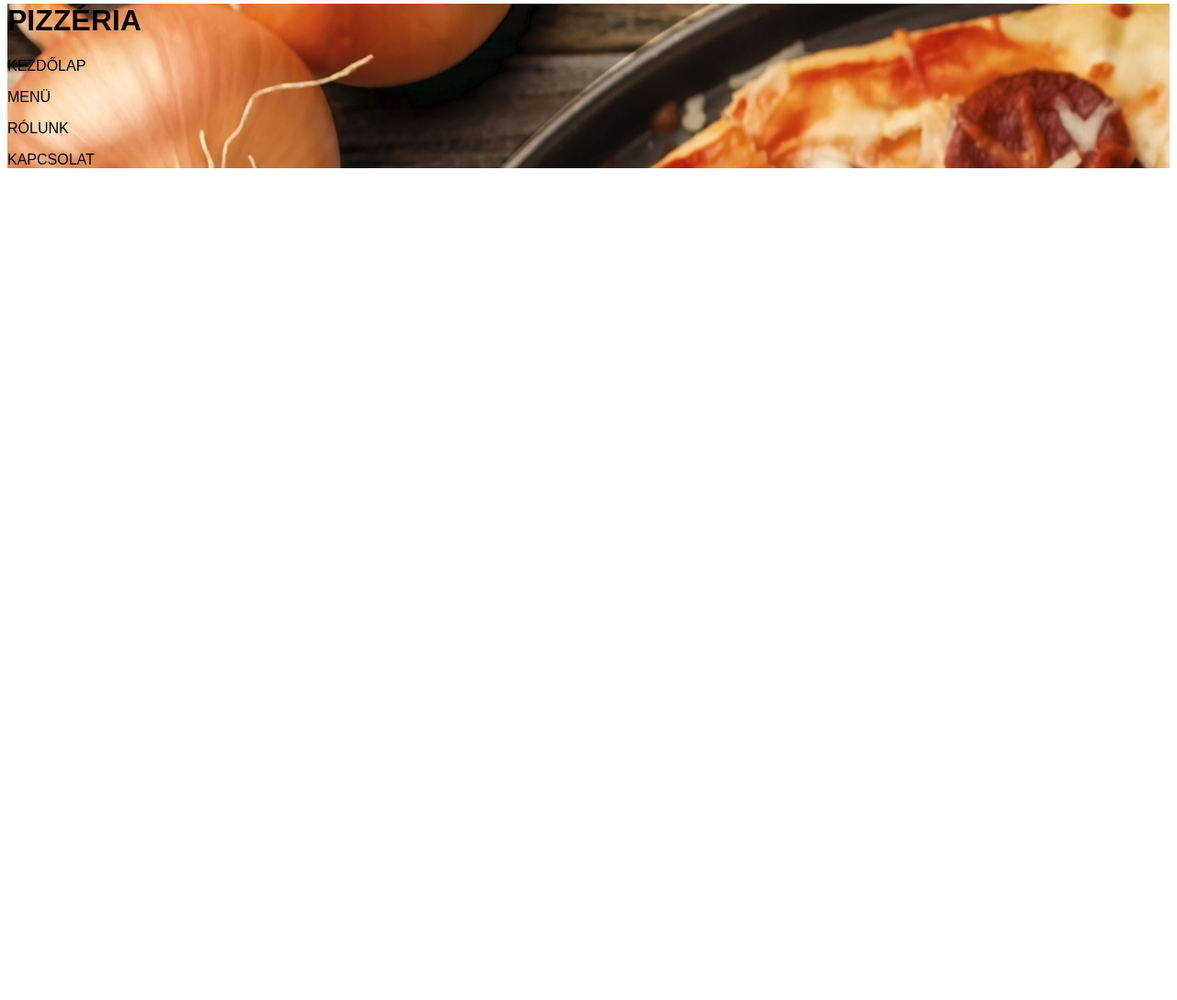
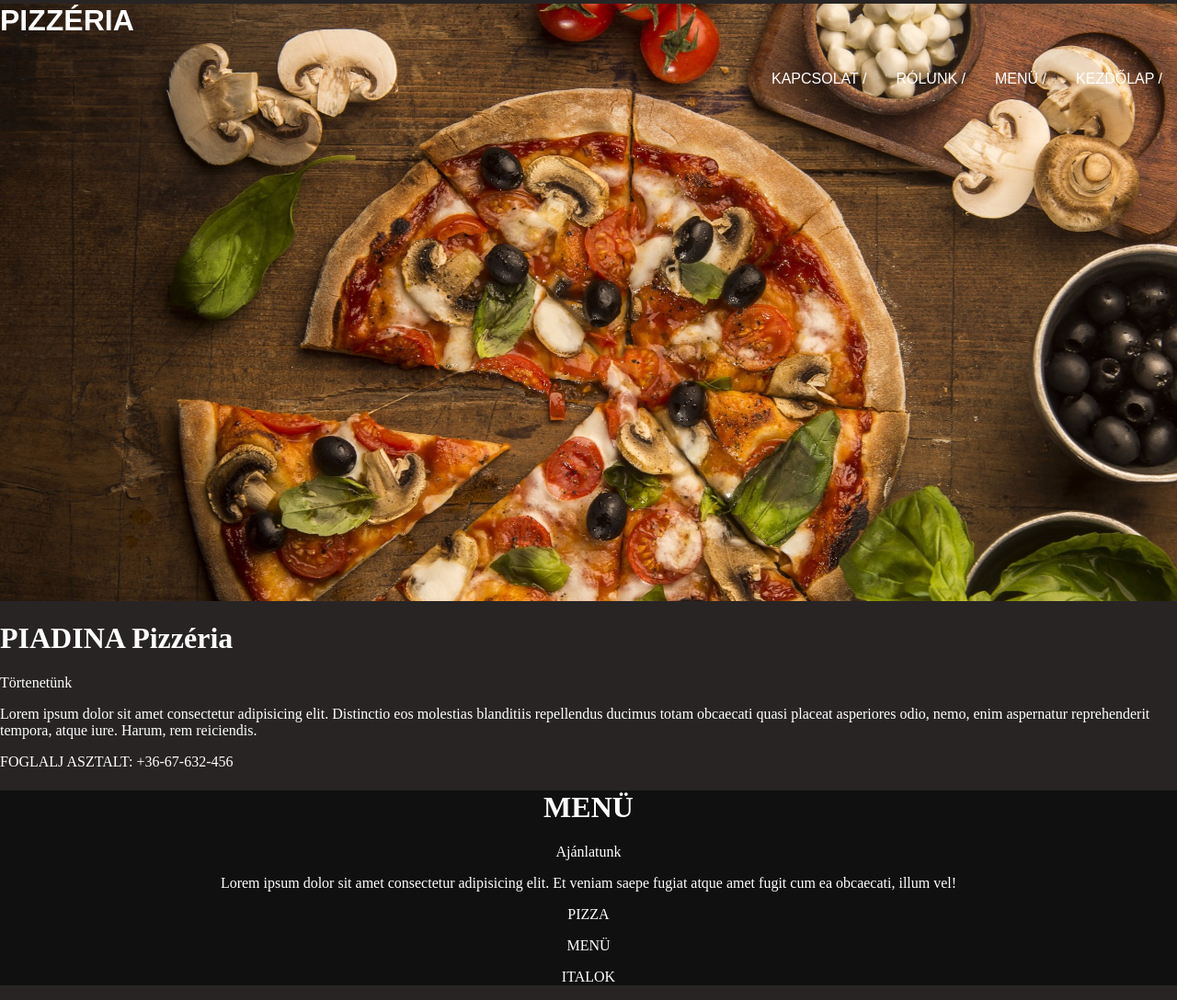
Before and after one commit to SemugoomaMoses/Pizza, a plain HTML site: page pizza.html in a window 1280 px wide. Shown: the part 17-1105 px from the top of the page at 92% size. Before the commit the page ends 800 px from the top, so only its background shows below. Drawn offline with Linux system fonts and the light colour scheme.

Commit message:
weboldal kialakításának folytatása

```diff
--- a/pizza.css
+++ b/pizza.css
@@ -1,13 +1,36 @@
-html{
+body{
+    margin: 0px 0px 0px 0px;
+    padding: 0px 0px 0px 0px;
+    background-color: #282424;
 
 }
 
 #fejlec{
-    background-image: url(Képek/pizza.jpg);
+    background-image: url(Képek/fejlec.jpg);
     font-family: Arial, Helvetica, sans-serif;
-    background-repeat: no-repeat;
+    background-size: cover;
+    height: 650px;
+    color: white;
 
 }
 #tortenetunk{
+    background-color: #282424;
+    color: white;
+}
+#menu{
+    background-color: #101010;
+    color: white;
+    text-align: center;
+}
+li{
+    display: inline;
+    float: right;
 
 }
+li a{
+    display: block;
+  color: white;
+  text-align: center;
+  padding: 14px 16px;
+  text-decoration: none;
+}
--- a/pizza.html
+++ b/pizza.html
@@ -9,18 +9,30 @@
 <body>
     <div id="fejlec">
         <h1>PIZZÉRIA</h1>
-        <p>KEZDŐLAP</p>
-        <p>MENÜ</p>
-        <p>RÓLUNK</p>
-        <p>KAPCSOLAT</p>
+        <ul>
+            <li><a href="#kezdolap">KEZDŐLAP /</a></li>
+            <li><a href="#menu"> MENÜ /</a></li>
+            <li><a href="#rolunk"> RÓLUNK /</a></li>
+            <li><a href="#kapcsolat"> KAPCSOLAT /</a></li>
+
+        </ul>
 
     </div>
     <div id="fokeret">
         <div id="tortenetunk">
+            <h1>PIADINA Pizzéria</h1>
+            <p>Törtenetünk</p>
+            <p>Lorem ipsum dolor sit amet consectetur adipisicing elit. Distinctio eos molestias blanditiis repellendus ducimus totam obcaecati quasi placeat asperiores odio, nemo, enim aspernatur reprehenderit tempora, atque iure. Harum, rem reiciendis.</p>
+            <p>FOGLALJ ASZTALT: +36-67-632-456</p>
 
         </div>
         <div id="menu">
-
+            <h1>MENÜ</h1>
+            <p>Ajánlatunk</p>
+            <p>Lorem ipsum dolor sit amet consectetur adipisicing elit. Et veniam saepe fugiat atque amet fugit cum ea obcaecati, illum vel!</p>
+            <p>PIZZA</p>
+            <p>MENÜ</p>
+            <p>ITALOK</p>
         </div>
         <div id="specialitasaink">
 
```
